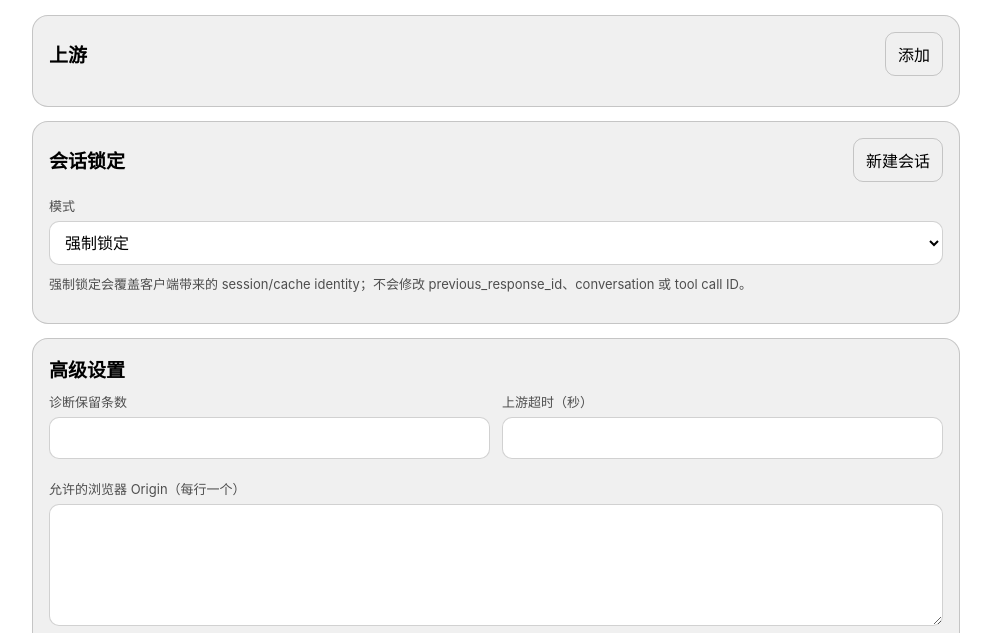
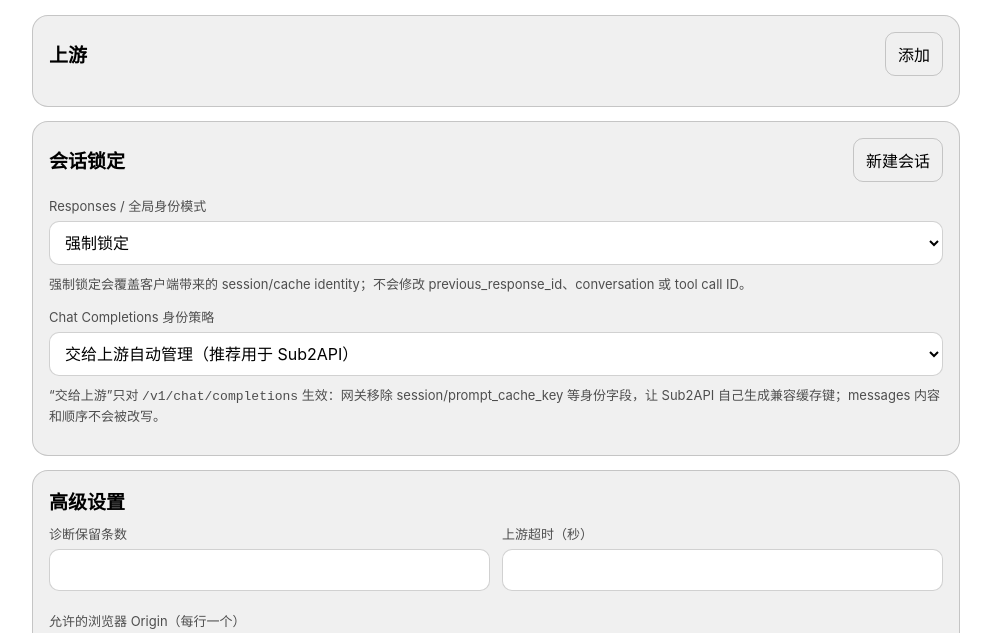
Before and after one commit to Roballz/codex-cache-proxy, a website: page public/index.html in a window 1280 px wide. Shown: the part 124-757 px from the top of the page, without its empty margins (144-1135 px from the left). Drawn offline with Linux system fonts and the light colour scheme; no server answers.

Commit message:
feat: expose Chat Completions identity policy

```diff
--- a/public/index.html
+++ b/public/index.html
@@ -32,7 +32,7 @@
         <button id="add-session" class="secondary">新建会话</button>
       </div>
       <label>
-        <span>模式</span>
+        <span>Responses / 全局身份模式</span>
         <select id="identity-mode">
           <option value="lock">强制锁定</option>
           <option value="fill">缺失时补齐</option>
@@ -40,6 +40,16 @@
         </select>
       </label>
       <p class="hint">强制锁定会覆盖客户端带来的 session/cache identity；不会修改 previous_response_id、conversation 或 tool call ID。</p>
+
+      <label>
+        <span>Chat Completions 身份策略</span>
+        <select id="cc-identity-mode">
+          <option value="upstream">交给上游自动管理（推荐用于 Sub2API）</option>
+          <option value="global">跟随上面的全局身份模式</option>
+        </select>
+      </label>
+      <p class="hint">“交给上游”只对 <code>/v1/chat/completions</code> 生效：网关移除 session/prompt_cache_key 等身份字段，让 Sub2API 自己生成兼容缓存键；messages 内容和顺序不会被改写。</p>
+
       <div id="session-list" class="stack"></div>
     </section>
 
```
